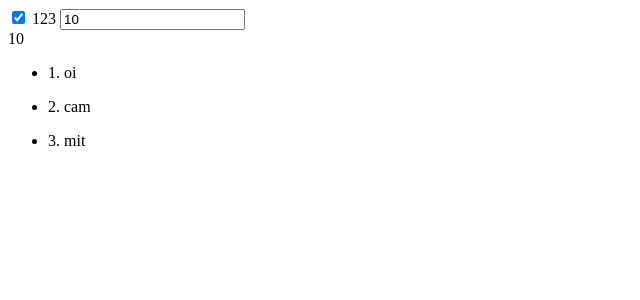
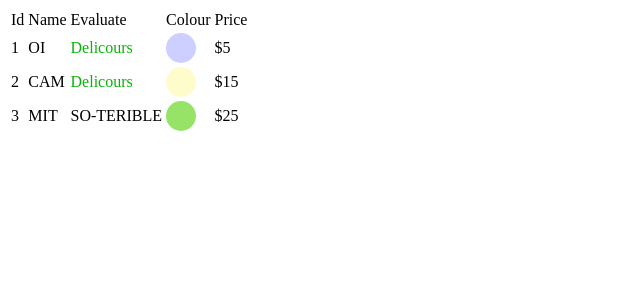
Before and after one commit to phamphucloi/hocAngular, an Angular app: page / in a window 1280 px wide. Shown: the top 300 px of the page, without its empty margins (0-640 px from the left). Built offline with nearby package versions, Linux system fonts and the light colour scheme.

Commit message:
custom directice

```diff
--- a/src/app/Models/fruits.models.ts
+++ b/src/app/Models/fruits.models.ts
@@ -1,3 +1,6 @@
 export class Fruits {
     giatri: string;
+    evaluate: boolean;
+    colour: string;
+    price: number;
 }
--- a/src/app/app.module.ts
+++ b/src/app/app.module.ts
@@ -10,6 +10,7 @@ import { Demo2Component } from './demo2.component';
 import { Demo3Component } from './demo3.component';
 import { TestComponent } from './test/test.component';
 import { LearingModuleComponent } from './learing-module/learing-module.component';
+import { TestPipe } from './test.pipe';
 
 @NgModule({
   declarations: [
@@ -18,7 +19,8 @@ import { LearingModuleComponent } from './learing-module/learing-module.componen
     Demo2Component,
     Demo3Component,
     TestComponent,
-    LearingModuleComponent
+    LearingModuleComponent,
+    TestPipe
   ],
   imports: [
     BrowserModule,
--- a/src/app/learing-module/learing-module.component.css
+++ b/src/app/learing-module/learing-module.component.css
@@ -0,0 +1,18 @@
+.name{
+    color: red;
+}
+
+.color{
+    width: 30px;
+    height: 30px;
+    border-radius: 20px;
+    color: black;
+}
+
+.delicours{
+    color:rgb(8, 179, 8);
+}
+
+.terible{
+    color: red;
+}
--- a/src/app/learing-module/learing-module.component.html
+++ b/src/app/learing-module/learing-module.component.html
@@ -1,44 +1,21 @@
-<input type="checkbox" [(ngModel)]="showBtn">
+<table>
+    <tr>
+        <td>Id</td>
+        <td>Name</td>
+        <td>Evaluate</td>
+        <td>Colour</td>
+        <td>Price</td>
+    </tr>
 
-<p *ngIf="showBtn; then test1 else test2">
-
-</p>
-
-<input type="text" [(ngModel)]="old">
-
-<div [ngSwitch]="old">
-    <div *ngSwitchCase="1">123</div>
-    <div *ngSwitchCase="2">2</div>
-    <div *ngSwitchCase="3">3</div>
-    <div *ngSwitchCase="4">4</div>
-    <div *ngSwitchCase="5">5</div>
-    <div *ngSwitchCase="6">6</div>
-    <div *ngSwitchCase="7">7</div>
-    <div *ngSwitchCase="8">8</div>
-    <div *ngSwitchCase="9">9</div>
-    <div *ngSwitchCase="10">10</div>
-</div>
-
-<ng-template #tp1>
-    Dat diem cao
-</ng-template>
-
-<ng-template #tp2>
-    Dat diem thap
-</ng-template>
-
-<ng-template #tp3>
-    Khong phai diem
-</ng-template>
-
-<ng-template #test1>
-    123
-</ng-template>
-
-<ng-template #test2>
-    456
-</ng-template>
-
-<ul *ngFor="let fr of fruit; let i = index">
-     <li>{{ i + 1 }}. {{fr.giatri}}</li>
-</ul>
+    <ng-container *ngFor="let fr of fruit; let i = index">
+        <tr>
+            <td>{{i + 1}}</td>
+            <td>{{fr.giatri | uppercase}}</td>
+            <td [ngClass]="{ 'delicours': fr.evaluate==true }">{{fr.evaluate?"Delicours":"So terible" | test | uppercase }}</td>
+            <td>
+                <div ngClass="color" style="background-color:{{fr.colour}}"></div>
+            </td>
+            <td>{{fr.price | currency : 'USD' : 'symbol': '1.0'}}</td>
+        </tr>
+    </ng-container>
+</table>
--- a/src/app/learing-module/learing-module.component.ts
+++ b/src/app/learing-module/learing-module.component.ts
@@ -29,13 +29,22 @@ export class LearingModuleComponent implements OnInit {
 
     this.fruit = [
       {
-        giatri: "oi"
+        giatri: "oi",
+        evaluate: true,
+        colour: "#cccfff",
+        price: 5
       },
       {
-        giatri: "cam"
+        giatri: "cam",
+        evaluate: true,
+        colour: "#fffccc",
+        price: 15
       },
       {
-        giatri: "mit"
+        giatri: "mit",
+        evaluate: false,
+        colour: "#96e367",
+        price: 25
       }
     ]
 
--- /dev/null
+++ b/src/app/test.pipe.ts
@@ -0,0 +1,18 @@
+import { Pipe, PipeTransform } from '@angular/core';
+
+@Pipe({
+  name: 'test'
+})
+export class TestPipe implements PipeTransform {
+
+  transform(value: unknown, ...args: unknown[]): string {
+    console.log('value', value);
+
+    if(value==true){
+      return 'delicours';
+    }
+
+    return 'so-Terible';
+  }
+
+}
```
Also changed, not shown: 1 other file (tests, documents, lock files or other folders).
